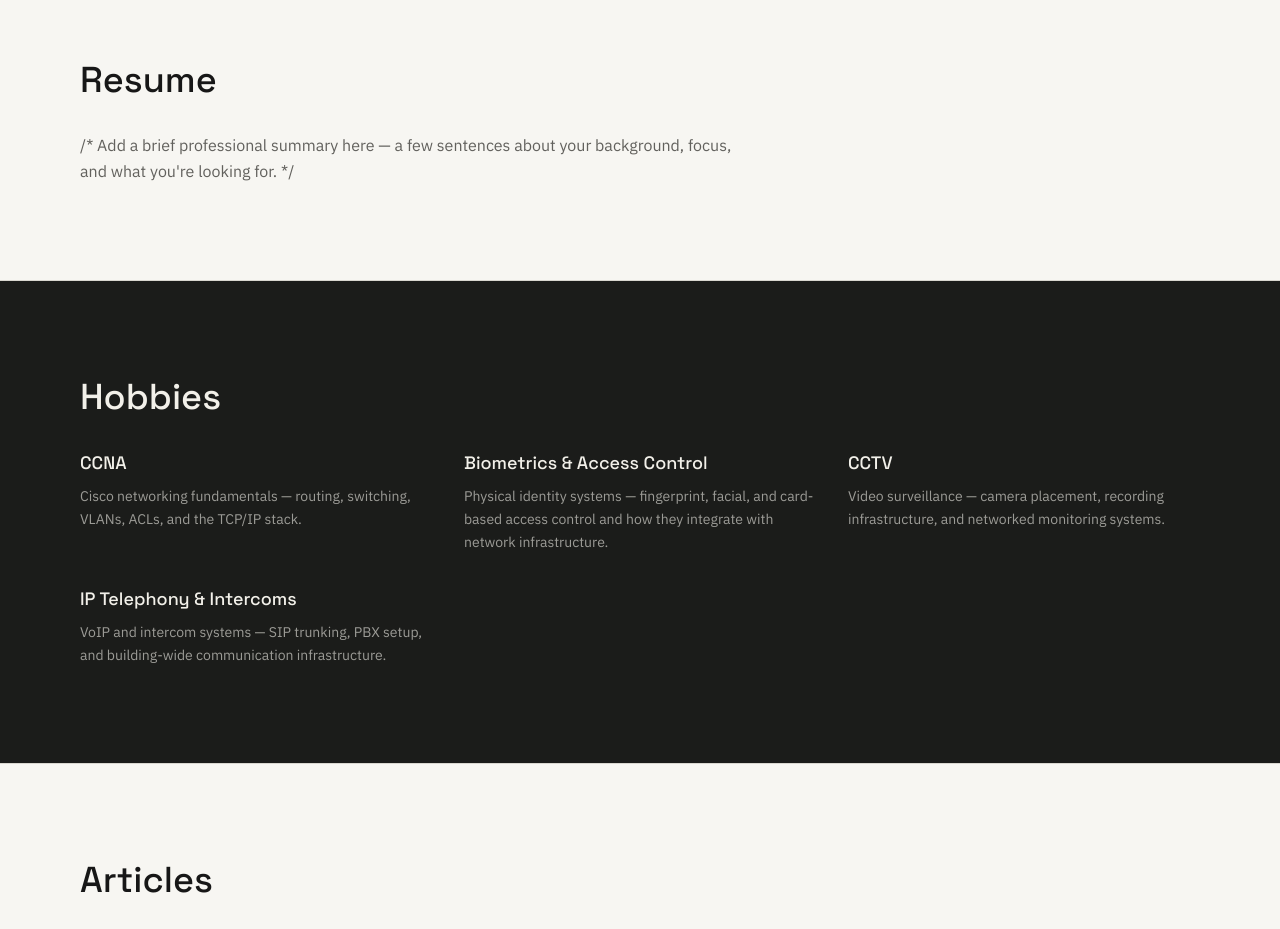
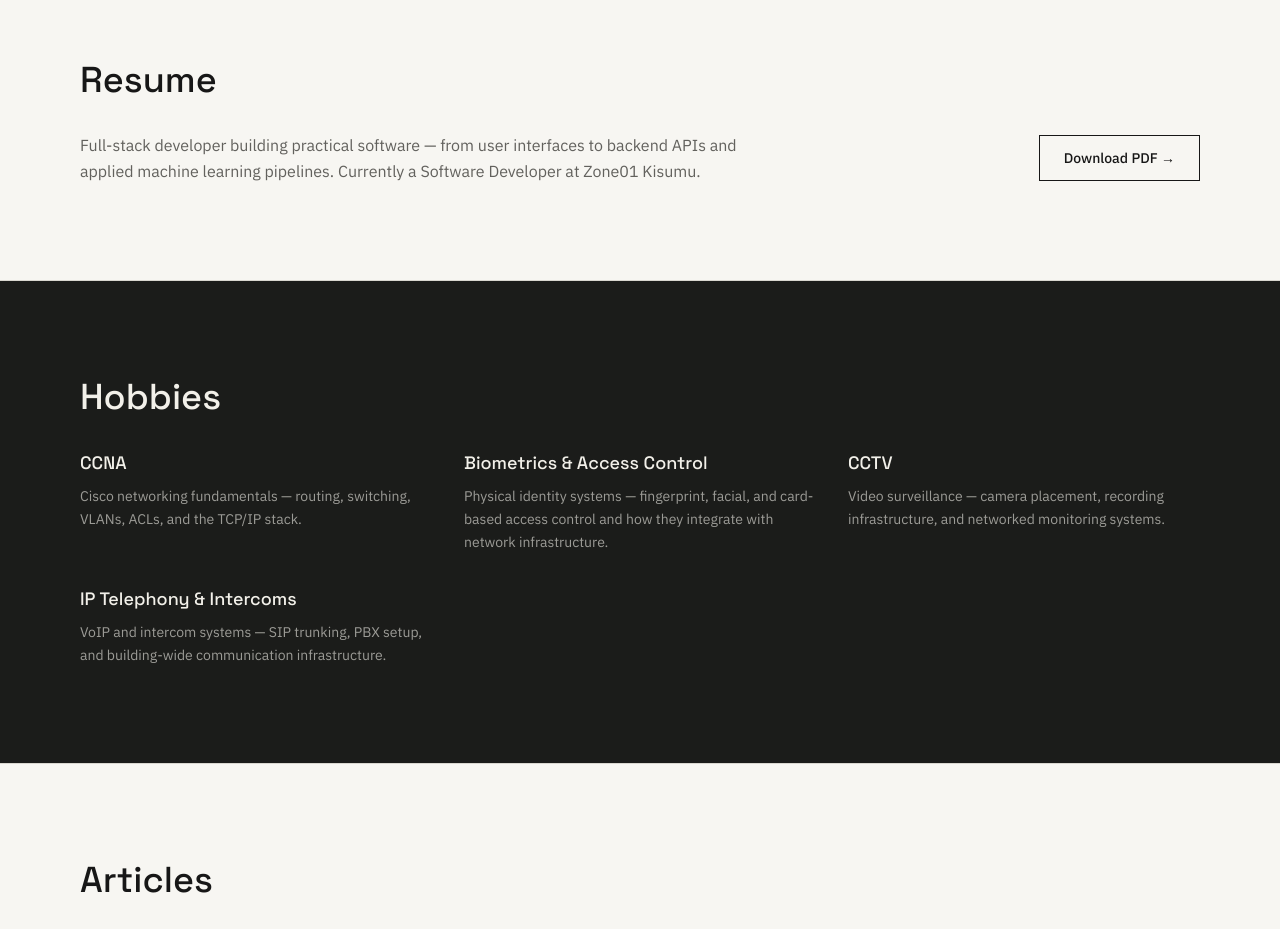
Before and after one commit to Silas-Labs/portfolio, a React (Vite) app: page / in a window 1280 px wide. Shown: the part 9040-9969 px from the top of the page. Built offline with nearby package versions, Linux system fonts and the light colour scheme.

Commit message:
feat: wire Resume section to local PDF

```diff
--- a/src/sections/Resume.jsx
+++ b/src/sections/Resume.jsx
@@ -1,14 +1,14 @@
 import SectionHeading from "../components/SectionHeading"
 
 /*
- * PLACEHOLDER — Replace with your actual resume.
- * - resumePdf: URL to a hosted resume PDF (or "" to hide the button)
+ * Resume — factual entries only.
+ * - resumePdf: path to a hosted resume PDF, or "" to hide the button
  * - summary: brief professional summary shown inline
  */
-const resumePdf = "" // "https://yourdomain.com/resume.pdf"
+const resumePdf = "/resume.pdf"
 
 const summary =
-  "/* Add a brief professional summary here — a few sentences about your background, focus, and what you're looking for. */"
+  "Full-stack developer building practical software — from user interfaces to backend APIs and applied machine learning pipelines. Currently a Software Developer at Zone01 Kisumu."
 
 function Resume() {
   return (
```
Also changed, not shown: 1 other file (tests, documents, lock files or other folders).
